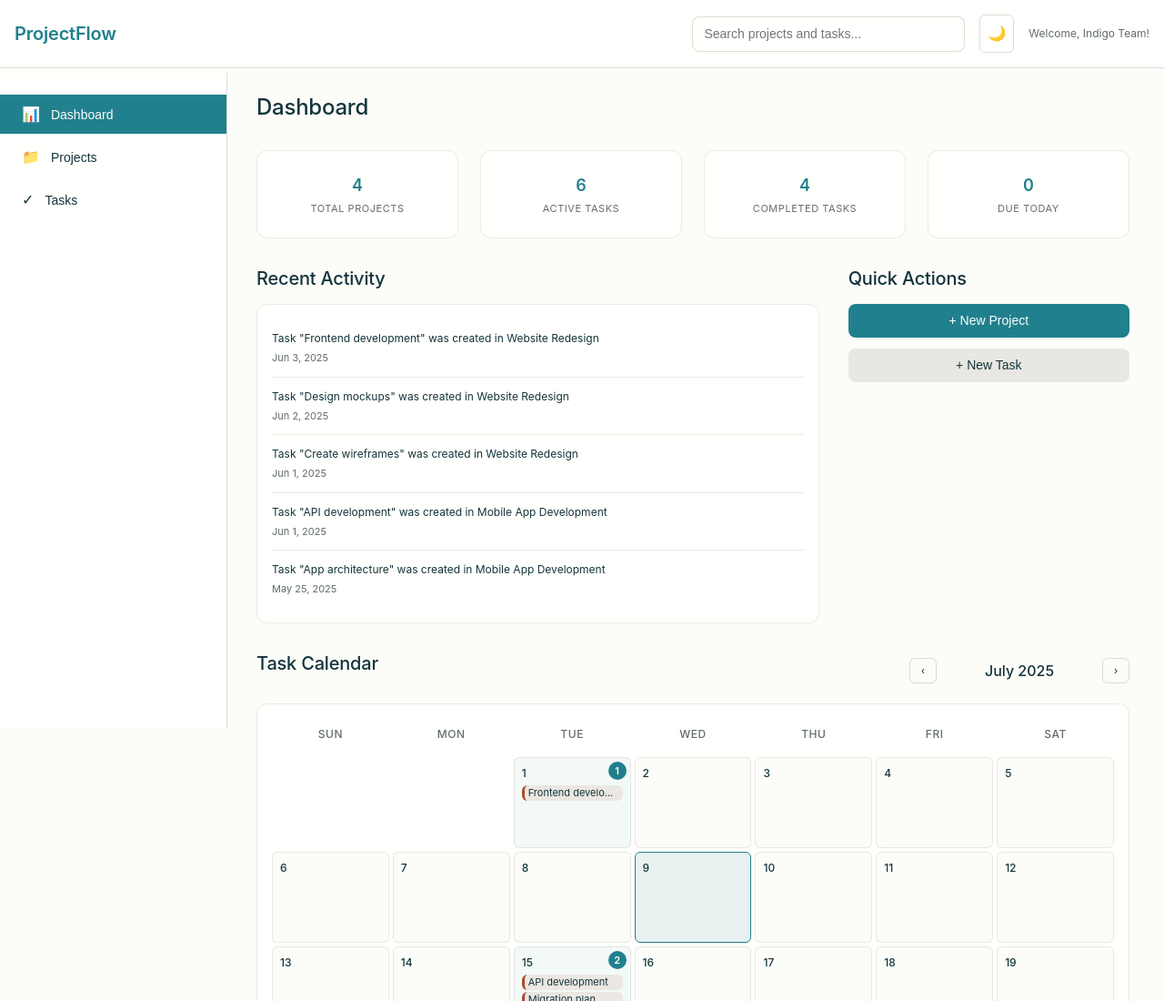
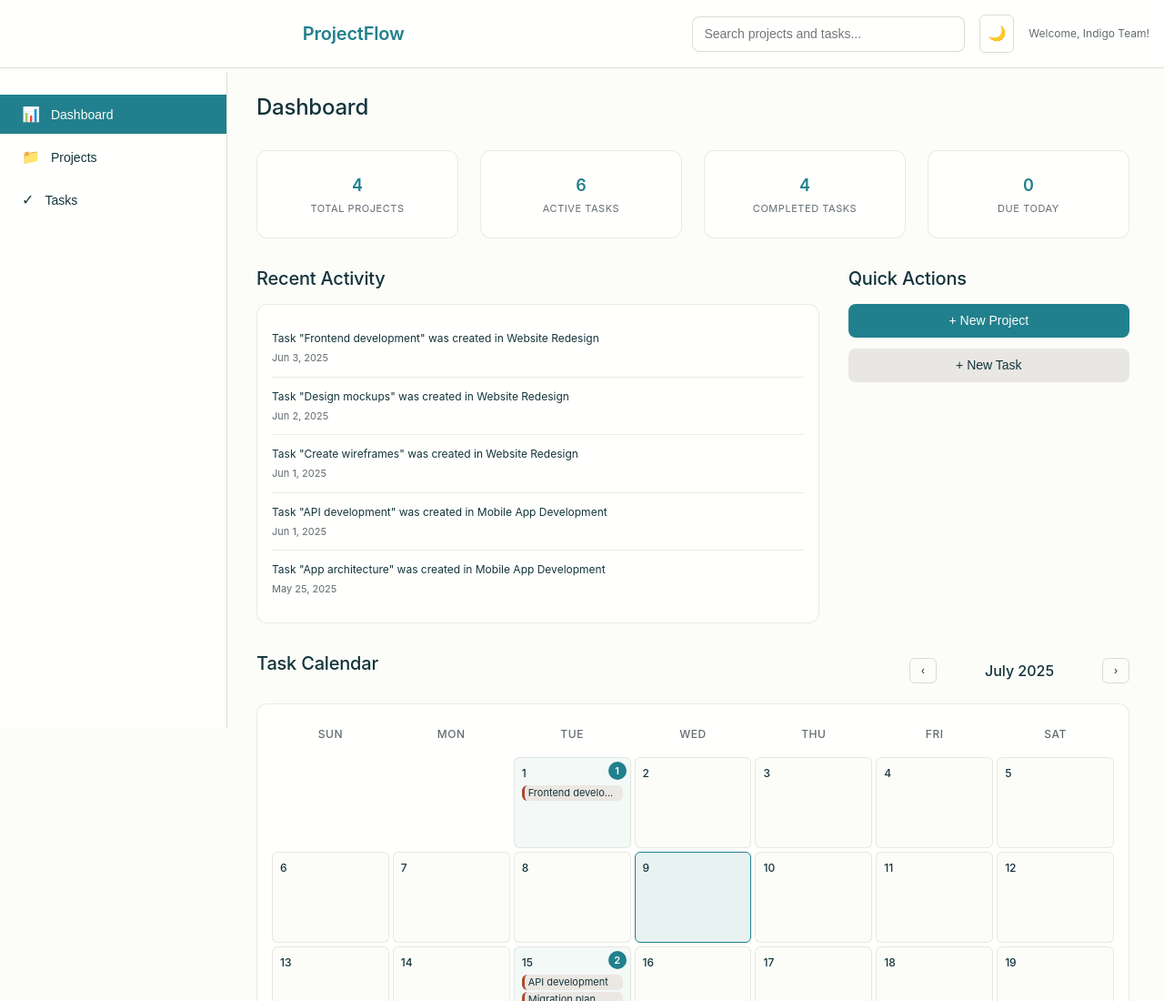
Before and after one commit to dicky0223/Task-scheduler-Tool, a website: page index.html in a window 1280 px wide. Shown: the top 1100 px of the page at 91% size. Drawn offline with Linux system fonts and the light colour scheme; a web font is replaced by a local one.

Commit message:
Center header title layout

```diff
--- a/style.css
+++ b/style.css
@@ -673,7 +673,6 @@ select.form-control {
   padding: 0 var(--space-16);
   display: flex;
   align-items: center;
-  justify-content: space-between;
 }
 
 .header__title {
@@ -2083,6 +2082,11 @@ select.form-control {
   .sidebar-overlay {
     display: none;
   }
+
+  .header__title {
+    flex-grow: 1;
+    text-align: center;
+  }
 }
 
 /* Smooth scrolling for the entire page */
```
